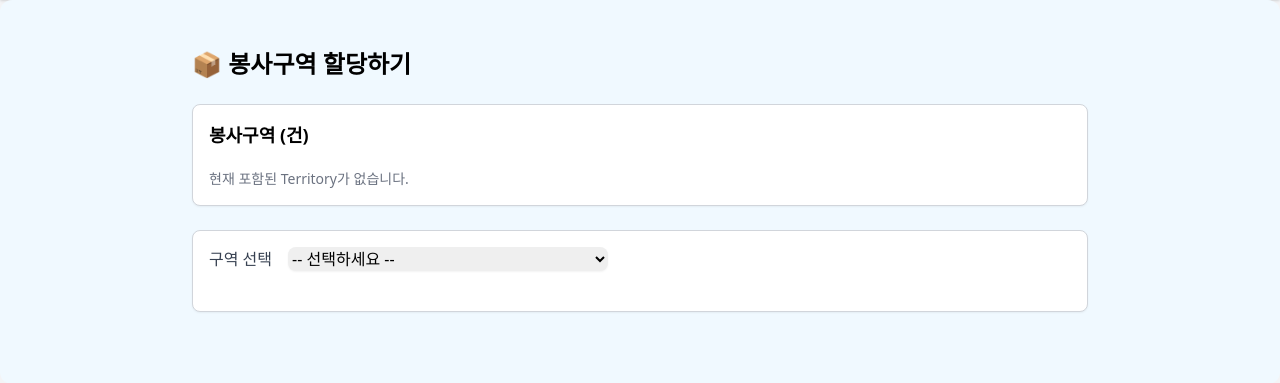
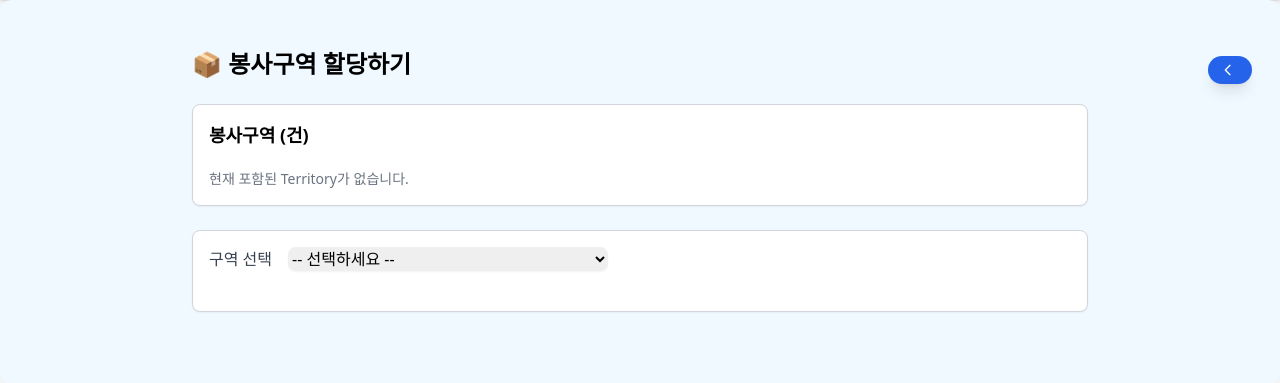
Before and after one commit to dordory/tks, a Django app: template apps/deck/templates/deck/assign_territories.html in a window 1280 px wide. Shown: the part 60-443 px from the top of the page. Run offline with Django 5.2, Linux system fonts and the light colour scheme; the template is opened without the code that fills it, so the values that code supplies are empty; some libraries are stand-ins or nearby versions.

Commit message:
Decks 화면으로 되돌아가는 버튼 설치

```diff
--- a/apps/deck/templates/deck/assign_territories.html
+++ b/apps/deck/templates/deck/assign_territories.html
@@ -1,10 +1,19 @@
 {% extends "base_with_tailwind.html" %}
 
 {% block content %}
-<div class="max-w-4xl mx-auto py-6">
+<div class="max-w-4xl mx-auto py-6 relative">
+  <!-- deck_list로 돌아가기 링크 -->
+  <a href="{% url 'deck:deck_list' %}"
+      class="fixed top-25 right-5 mt-2 mr-2 bg-blue-600 text-white text-sm px-3 py-1.5 rounded-full shadow-lg hover:bg-blue-700 transition z-50">
+      <svg class="w-4 h-4 mr-1" fill="none" stroke="currentColor" stroke-width="2"
+          viewBox="0 0 24 24" xmlns="http://www.w3.org/2000/svg">
+      <path stroke-linecap="round" stroke-linejoin="round" d="M15 19l-7-7 7-7"></path>
+    </svg>
+  </a>
+
   <h2 class="text-2xl font-bold mb-6">📦 {{ selected_deck.name }} 봉사구역 할당하기</h2>
 
-  <!-- Dock에 포함되어 있는 구역리스트를 표시 시작 -->
+  <!-- Deck에 포함되어 있는 구역리스트를 표시 시작 -->
   <form method="POST" action="{% url 'deck:remove_territories_from_deck' selected_deck.id %}">
     {% csrf_token %}
     <div class="mb-6 border border-gray-300 rounded-lg p-4 shadow-sm bg-white">
@@ -57,7 +66,7 @@
       {% endif %}
     </div>
   </form>
-  <!-- Dock에 포함되어 있는 구역리스트를 표시 끝 -->
+  <!-- Deck에 포함되어 있는 구역리스트를 표시 끝 -->
 
   <!-- Deck에 포함시킬 구역 데이터 푯시 시작  -->
   <div class="mb-6 border border-gray-300 rounded-lg p-4 shadow-sm bg-white">
```
